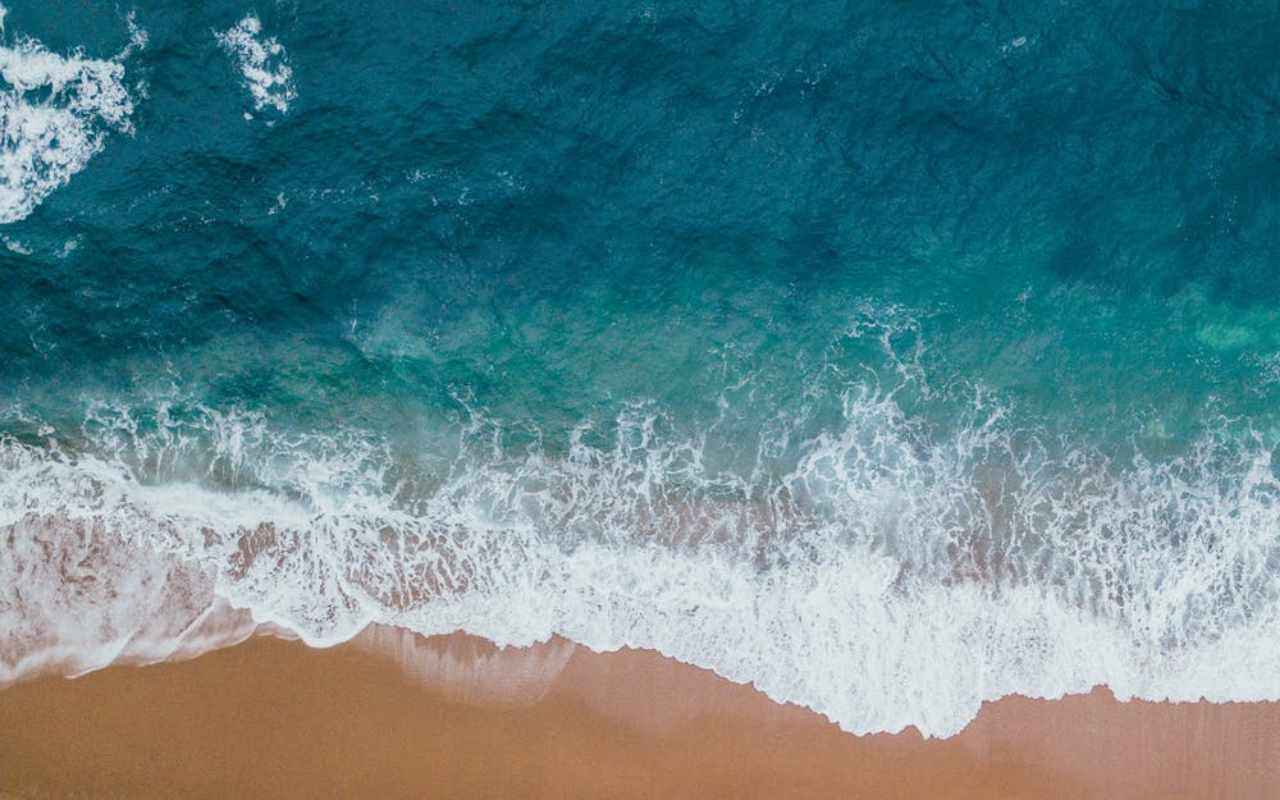
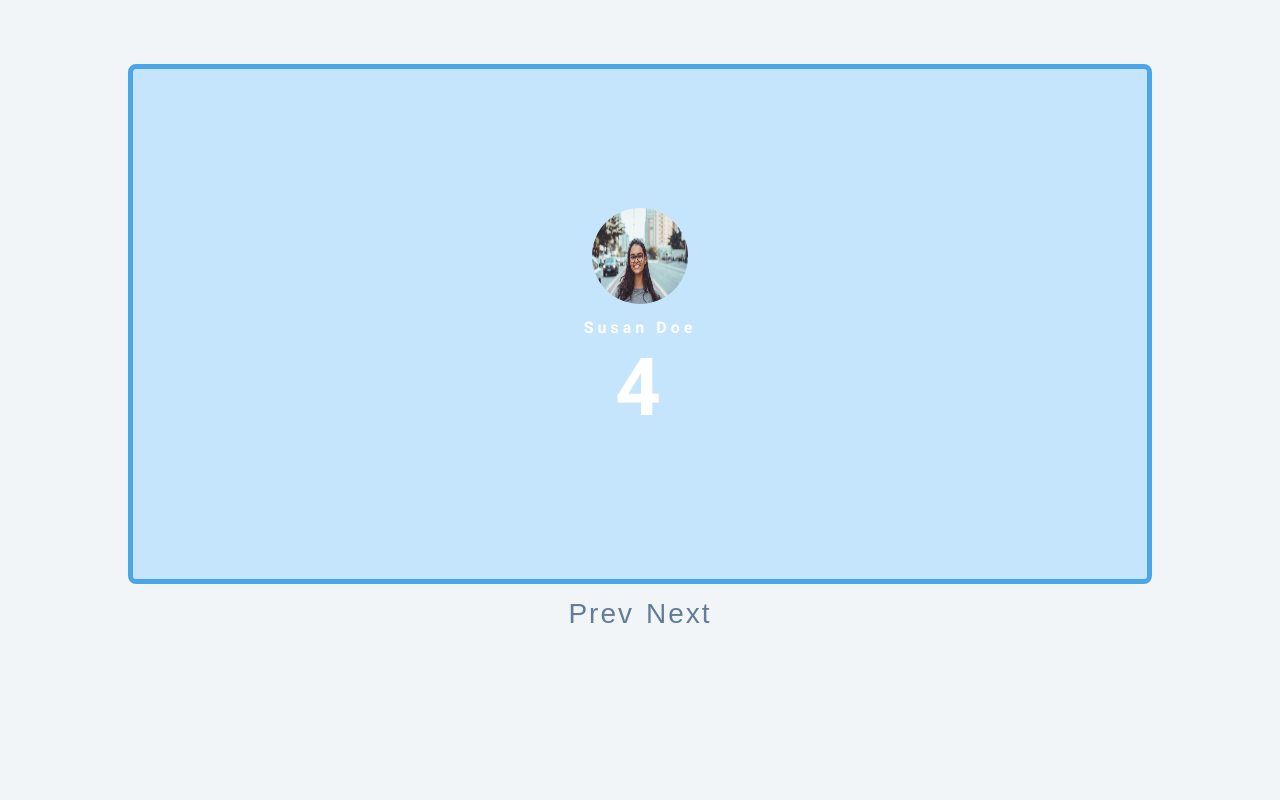
Before and after one commit to zainabturkmen/Slider, a plain HTML site: page index.html in a window 1280 px wide. Shown: the top 800 px of the page. Drawn offline with Linux system fonts and the light colour scheme.

Commit message:
adding some changes

```diff
--- a/index.html
+++ b/index.html
@@ -9,10 +9,30 @@
     <link rel="stylesheet" href="styles.css" />
   </head>
   <body>
-    <div class="slide-container">
+    <div class="slider-container">
       <div class="slide">
-        <img src="img-1.jpeg" alt="slide number one">
+        <img src="img-1.jpeg" alt="slide number one" class="slide-img">
+        <h1>1</h1>
       </div>
+      <div class="slide">
+
+        <h1>2</h1>
+      </div>
+      <div class="slide">
+
+        <h1>3</h1>
+      </div>
+      <div class="slide">
+        <div>
+          <img src="./person-1.jpeg" alt="slide number one" class="person-img">
+          <h4>susan doe</h4>
+          <h1>4</h1>
+        </div>
+      </div>
+    </div>
+    <div class="btn-container">
+      <button type="button" class="prevBtn">Prev</button>
+      <button type="button" class="nextBtn">Next</button>
     </div>
     <!-- javascript -->
     <script src="app.js"></script>
```
